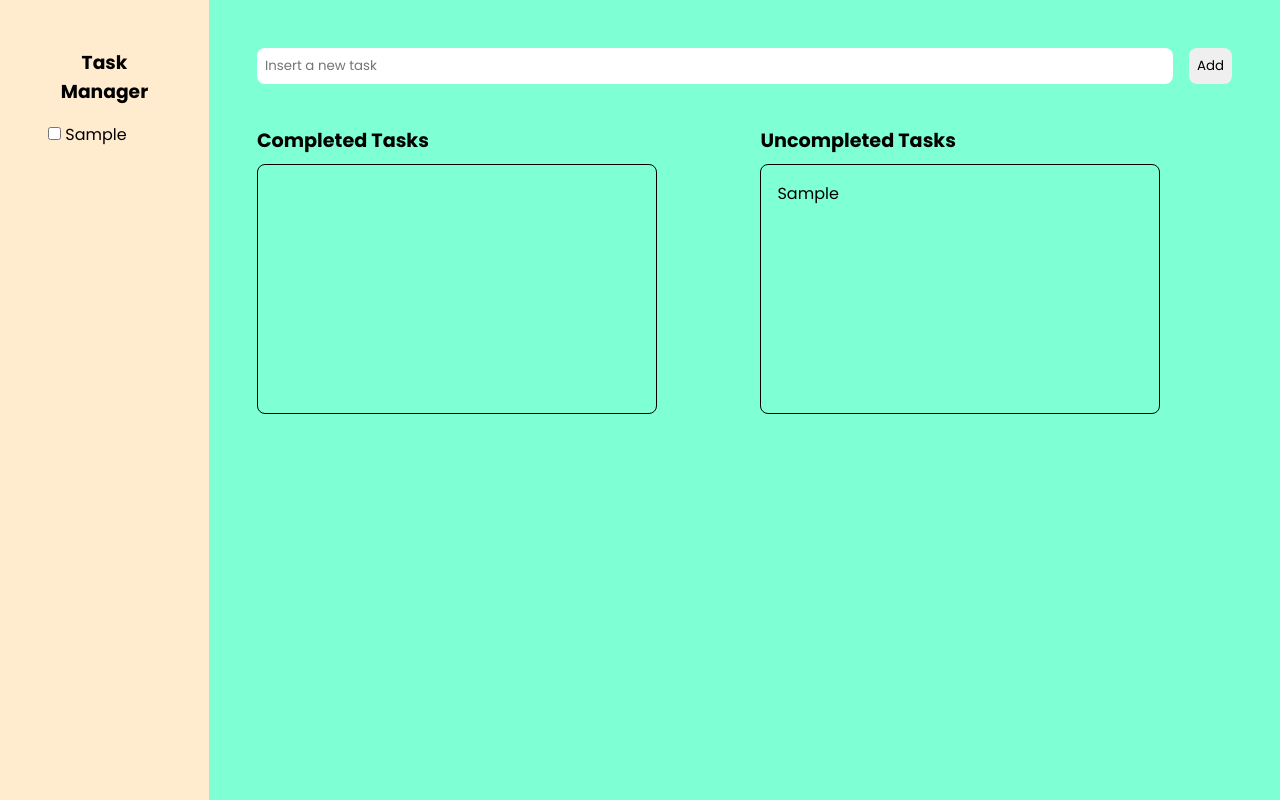
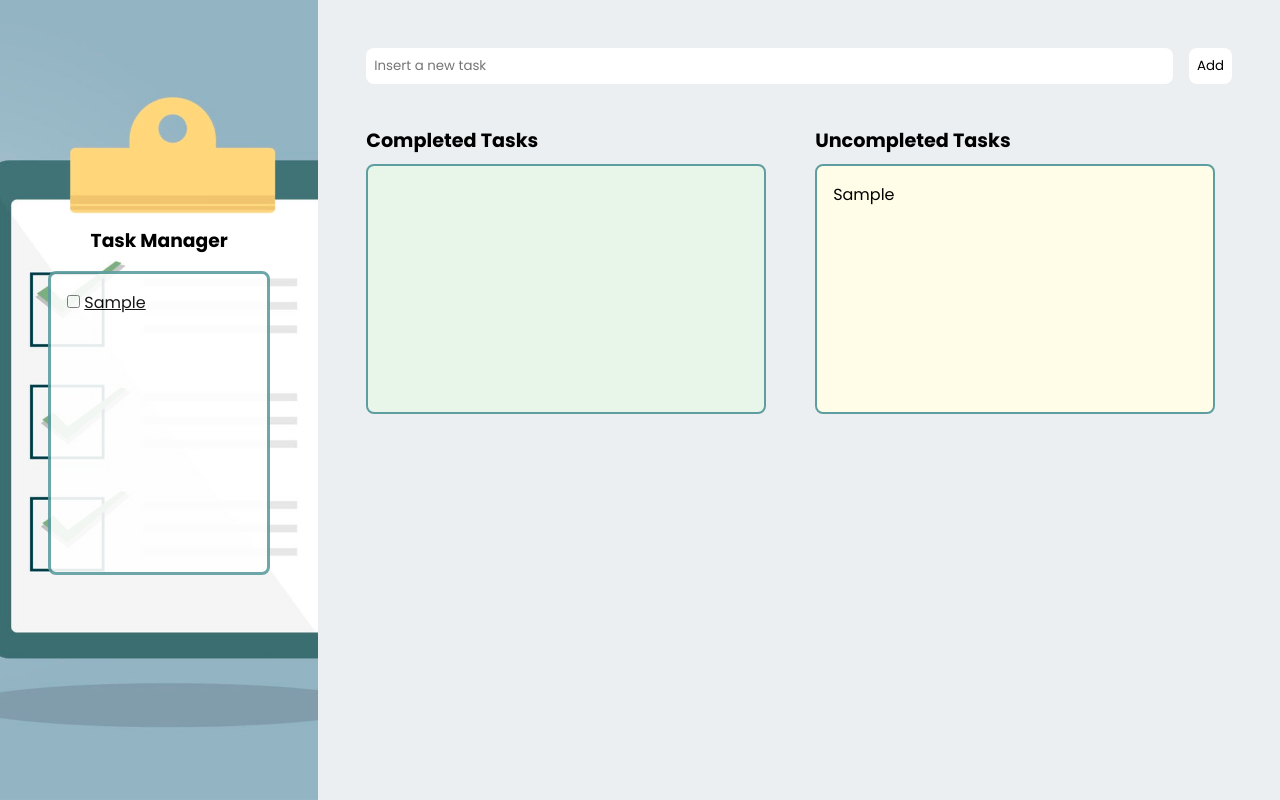
Before and after one commit to meiraa13/vue_todolist, a Vue app: page / in a window 1280 px wide. Both pictures are taken after typing "Sample" into the empty fields and a click on the button "Add". Built offline with nearby package versions, Linux system fonts and the light colour scheme.

Commit message:
feat: add responsiveness to all screen sizes

```diff
--- a/src/App.vue
+++ b/src/App.vue
@@ -40,13 +40,22 @@ export default defineComponent({
 
 button {
   cursor: pointer;
+  background-color: white;
+  border: none;
+  border-radius: 0.5rem;
+}
+
+button:hover{
+  background-color:#CFD8DC ;
 }
 
 main {
 
-  background-color: aquamarine;
+  background-color: #ECEFF1;
   display: flex;
   flex-direction: column;
+  height:100vh ;
+
 
 }
 
--- a/src/components/Dashboard.vue
+++ b/src/components/Dashboard.vue
@@ -42,6 +42,7 @@ export default defineComponent({
 
 .div-dashboard{
     padding: 1rem;
+    background-color:#ECEFF1 ;
 }
 
 
--- a/src/components/InputBar.vue
+++ b/src/components/InputBar.vue
@@ -46,17 +46,9 @@ input {
 
 button {
   padding: 0.5rem;
-  border-radius: 0.5rem;
-  border-style: none;
 }
 
 
 
-@media (min-width: 769px) {
-
-  form {
-
-  }
-}
 
 </style>
--- a/src/components/Sidebar.vue
+++ b/src/components/Sidebar.vue
@@ -24,7 +24,9 @@ export default defineComponent({
     display: flex;
     flex-direction: column;
     gap: 1rem;
-    background-color:blanchedalmond;
+    background-image: url('../../public/todo-img.jpg');
+    background-position: center;
+    background-size: cover;
     padding: 1rem;
 
 }
@@ -38,7 +40,16 @@ h3 {
 
     .div-sidebar {
         padding: 3rem;
+        background-image: url('../../public/todo-img.jpg');
+        background-position: center;
+        width: 400px;
+        background-size: cover;
+        display: flex;
+        flex-direction: column;
+        justify-content: center;
     }
+
+
 }
 
 </style>
--- a/src/components/TasksList.vue
+++ b/src/components/TasksList.vue
@@ -17,11 +17,11 @@ export default defineComponent({
 
 <template>
     <div class="div-tasklist" >
-        <p v-if="tasks.length==0">Você ainda não possui nenhuma tarefa registrada</p>
+        <p  v-if="tasks.length==0">Você ainda não possui nenhuma tarefa registrada</p>
         <div class="div-tasks" v-else>
             <div class="div-ul" >
                 <h4>Completed Tasks</h4>
-                <ul >
+                <ul class="completed">
                     <li v-for="(task, index) in completedTasks" :key="index">
                         <p class="completed">{{ task.task }}</p>
                     </li>
@@ -44,9 +44,10 @@ export default defineComponent({
 
 .div-tasklist{
     margin-top: 2rem;
-    height: 80%;
+
 
 }
+
 
 .div-tasks{
     display: flex;
@@ -62,7 +63,8 @@ export default defineComponent({
 }
 
 ul{
-    border: 1px solid;
+    border: 2px solid cadetblue;
+    background-color: #FFFDE7;
     padding: 1rem;
     border-radius: 0.5rem;
     height: 200px;
@@ -85,12 +87,14 @@ h4 {
 }
 
 button {
+    margin-top: 0.5rem;
     width: fit-content;
     padding: 0.3rem 1rem;
 }
 
 .completed {
     text-decoration: line-through;
+    background-color: #E8F5E9;
 }
 
 
--- a/src/components/UncompletedTasks.vue
+++ b/src/components/UncompletedTasks.vue
@@ -23,3 +23,37 @@ export default defineComponent({
 
 
 </template>
+
+<style scoped>
+
+ul {
+    background-color: white;
+    border: 3px solid cadetblue;
+    padding: 1rem;
+    border-radius: 0.5rem;
+    opacity: 0.9;
+}
+
+
+@media (min-width: 769px) {
+    ul{
+        background-color: white;
+        border: 3px solid cadetblue;
+        overflow: auto;
+        padding: 1rem;
+        border-radius: 0.5rem;
+        max-height: 19rem;
+        height: 19rem;
+
+    }
+
+    span {
+        text-decoration: underline;
+    }
+
+}
+
+
+
+
+</style>
```
Also changed, not shown: public/todo-img.jpg (added).
